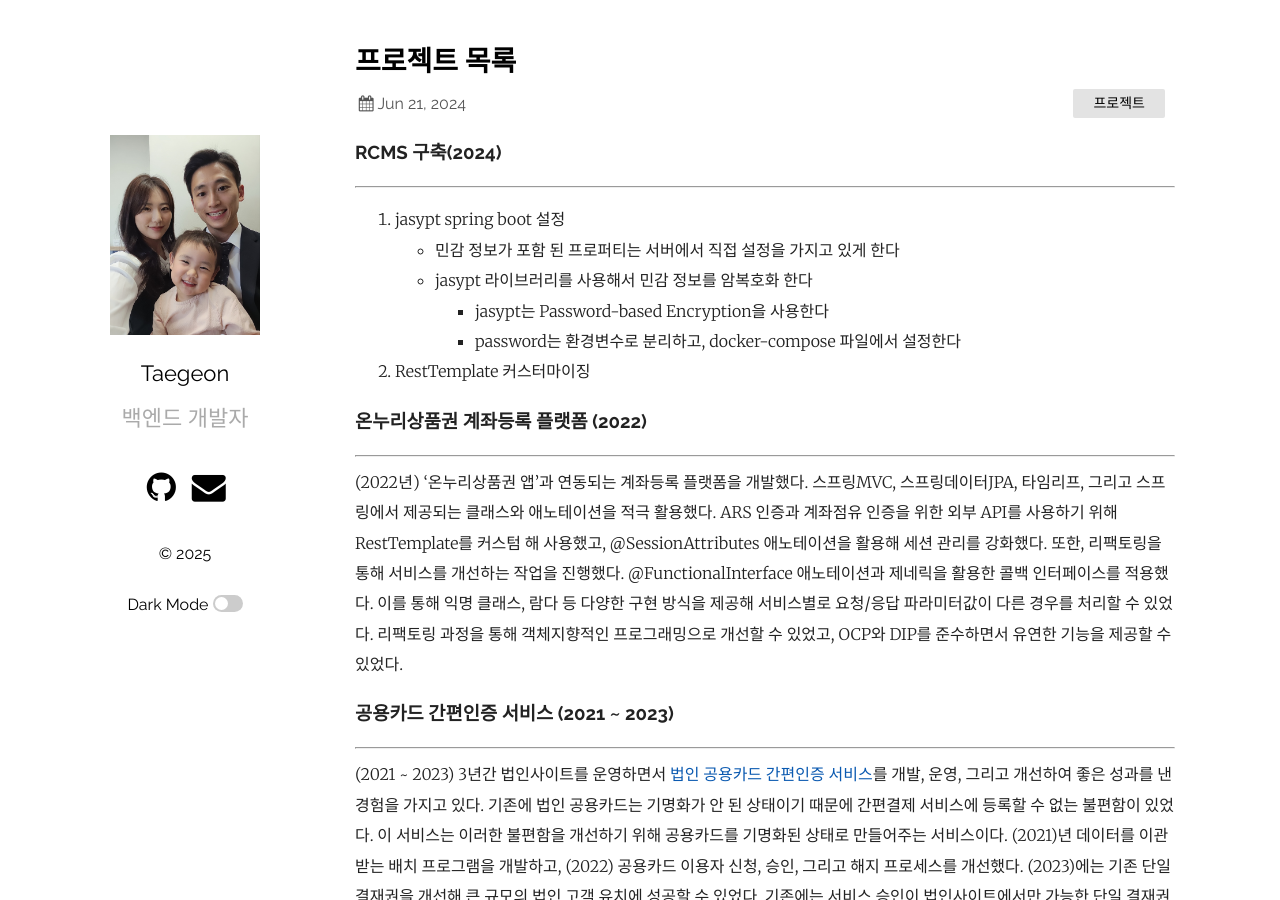
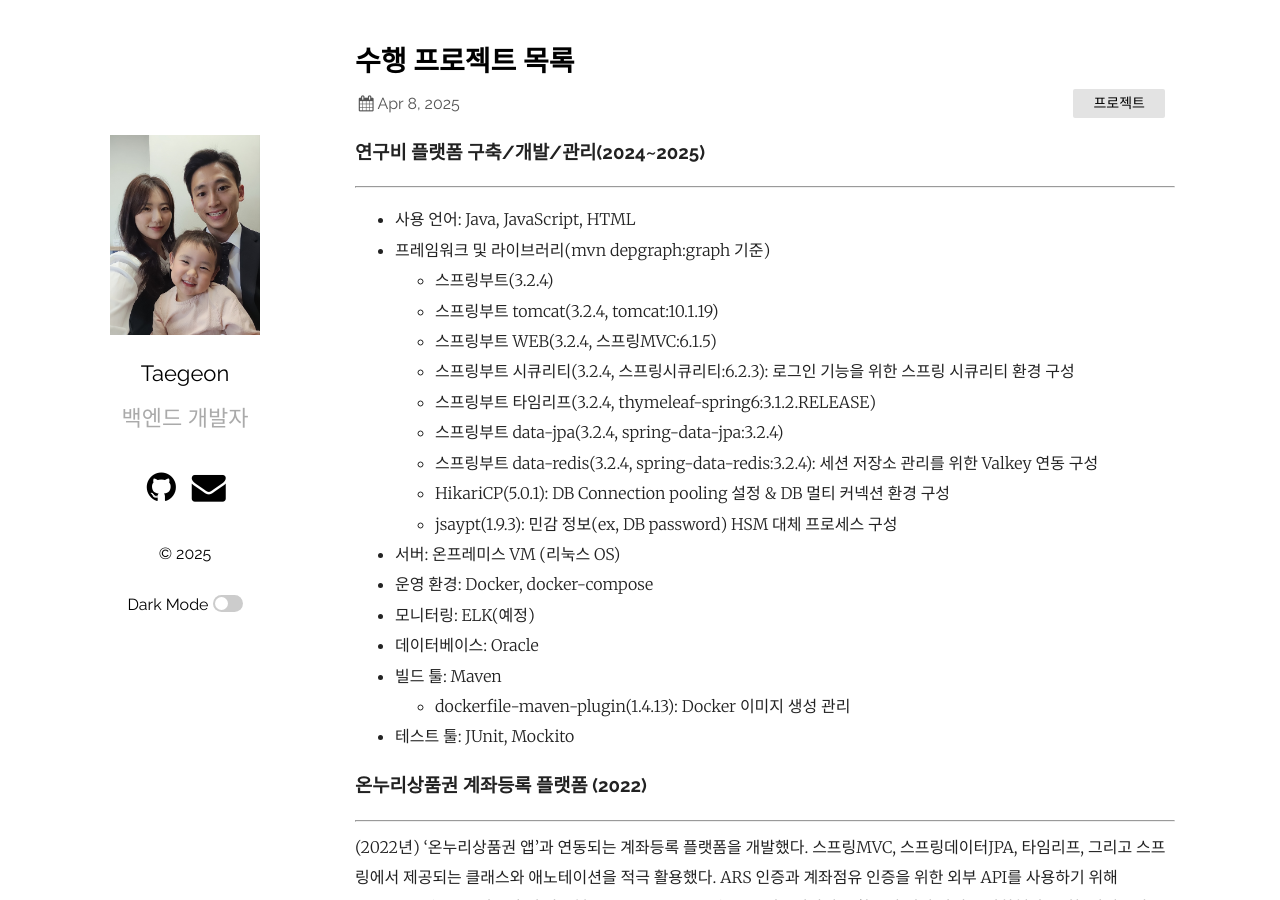
Before and after one commit to iamtaegu/iamtaegu.github.io, a Jekyll site: the page built from _posts/2024-06-10-projects.markdown, in a window 1280 px wide and 900 px high. Built offline with Jekyll 4.4.1, drawn with Linux system fonts in a browser that asks for light colours.

Commit message:
2025-04-08 연구비 플랫폼 현황 등록

```diff
--- a/_posts/2024-06-10-projects.markdown
+++ b/_posts/2024-06-10-projects.markdown
@@ -1,18 +1,32 @@
 ---
 layout: post
-title:  "프로젝트 목록"
-date:   2024-06-21
+title:  "수행 프로젝트 목록"
+date:   2025-04-08
 categories: "프로젝트"
 ---
 
-### RCMS 구축(2024)
+### 연구비 플랫폼 구축/개발/관리(2024~2025)
 - - -
-1. jasypt spring boot 설정
-	* 민감 정보가 포함 된 프로퍼티는 서버에서 직접 설정을 가지고 있게 한다
-	* jasypt 라이브러리를 사용해서 민감 정보를 암복호화 한다
-		* jasypt는 Password-based Encryption을 사용한다
-		* password는 환경변수로 분리하고, docker-compose 파일에서 설정한다
-2. RestTemplate 커스터마이징
+
+- 사용 언어: Java, JavaScript, HTML
+- 프레임워크 및 라이브러리(mvn depgraph:graph 기준)
+  - 스프링부트(3.2.4)
+  - 스프링부트 tomcat(3.2.4, tomcat:10.1.19)
+  - 스프링부트 WEB(3.2.4, 스프링MVC:6.1.5)
+  - 스프링부트 시큐리티(3.2.4, 스프링시큐리티:6.2.3): 로그인 기능을 위한 스프링 시큐리티 환경 구성
+  - 스프링부트 타임리프(3.2.4, thymeleaf-spring6:3.1.2.RELEASE)
+  - 스프링부트 data-jpa(3.2.4, spring-data-jpa:3.2.4)
+  - 스프링부트 data-redis(3.2.4, spring-data-redis:3.2.4): 세션 저장소 관리를 위한 Valkey 연동 구성
+  - HikariCP(5.0.1): DB Connection pooling 설정 & DB 멀티 커넥션 환경 구성
+  - jsaypt(1.9.3): 민감 정보(ex, DB password) HSM 대체 프로세스 구성
+
+- 서버: 온프레미스 VM (리눅스 OS)
+- 운영 환경: Docker, docker-compose
+- 모니터링: ELK(예정)
+- 데이터베이스: Oracle
+- 빌드 툴: Maven
+  - dockerfile-maven-plugin(1.4.13): Docker 이미지 생성 관리
+- 테스트 툴: JUnit, Mockito
 
 ### 온누리상품권 계좌등록 플랫폼 (2022)
 - - -
```
Also changed, not shown: _posts/2024-06-10-work-experience.markdown (+19 -4 lines).
